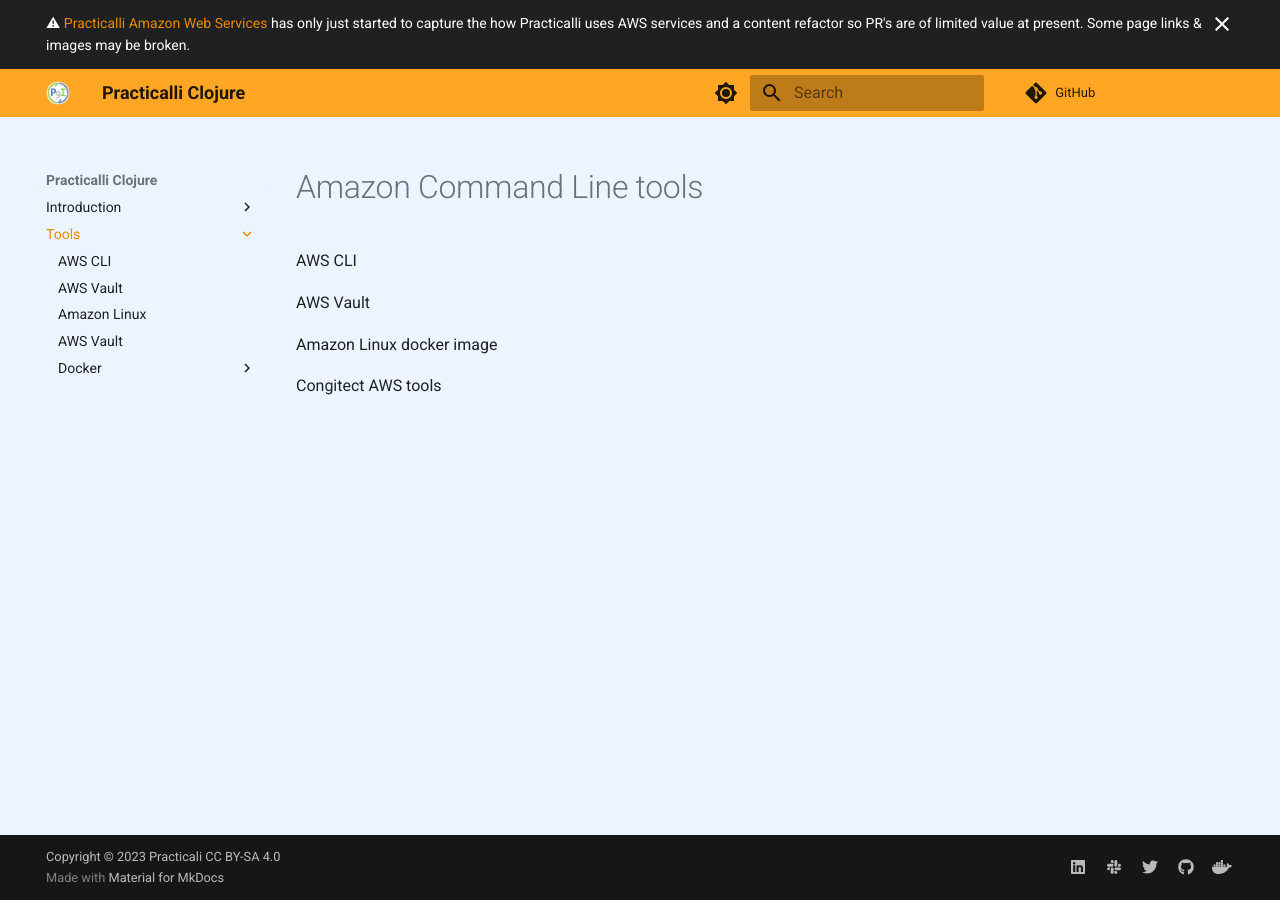
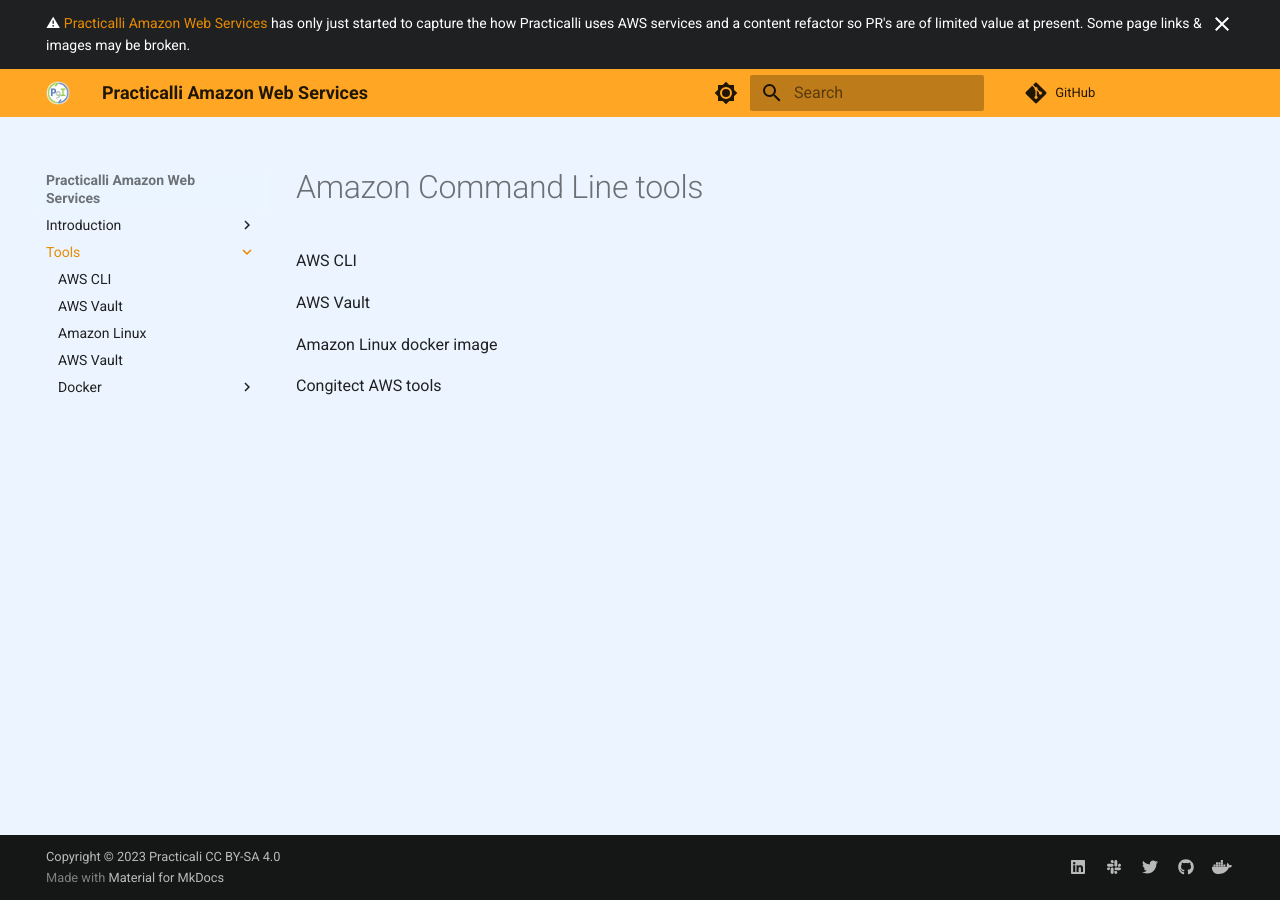
Before and after one commit to practicalli/amazon-web-services, an MkDocs documentation site: the page built from docs/tools/index.md, in a window 1280 px wide. Built offline with MkDocs 1.6.1 and Material for MkDocs 9.7.7, drawn with Linux system fonts in a browser that asks for light colours; comment, search, counter and statistics services are not loaded.

Commit message:
mkdocs: configure book to Amazon Web Services

```diff
--- a/mkdocs.yml
+++ b/mkdocs.yml
@@ -1,12 +1,12 @@
 ---
-# Practicalli Clojure
-site_name: Practicalli Clojure
-site_url: https://practical.li/clojure
-site_description: Practical guide to Clojure programming language and Clojure REPL driven development
+# Practicalli Amazon Web Services
+site_name: Practicalli Amazon Web Services
+site_url: https://practical.li/amazon-web-services
+site_description: Practical guide to Amazon Web Services with Clojure
 site_author: Practicalli
 copyright: Copyright &copy 2023  Practicali <a href="https://creativecommons.org/licenses/by-sa/4.0/">CC BY-SA 4.0</a>
-repo_url: https://github.com/practicalli/clojure/
-edit_uri: https://github.com/practicalli/clojure/edit/main/docs/
+repo_url: https://github.com/practicalli/amazon-web-services/
+edit_uri: https://github.com/practicalli/amazon-web-services/edit/main/docs/
 
 # Deployment
 # remote_name: origin
```
